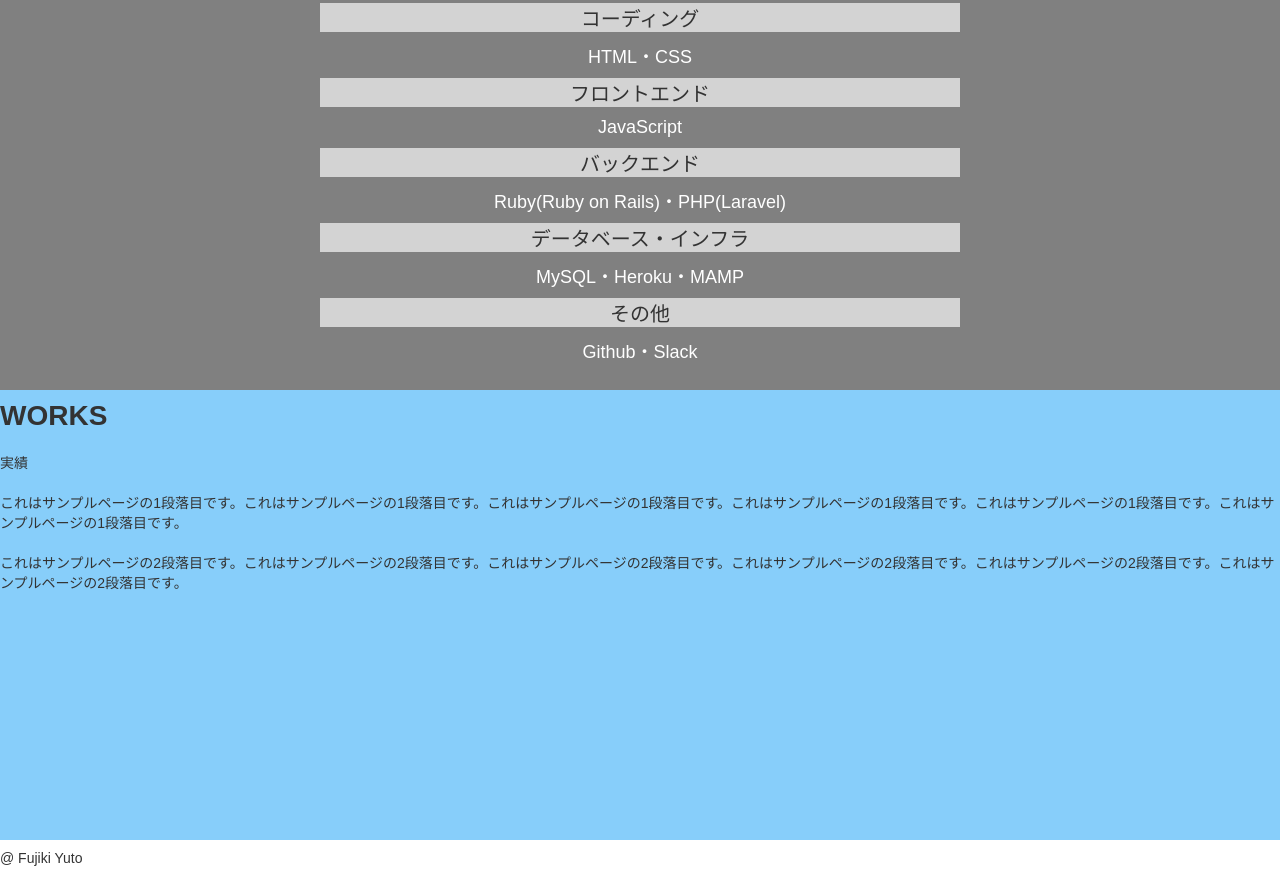
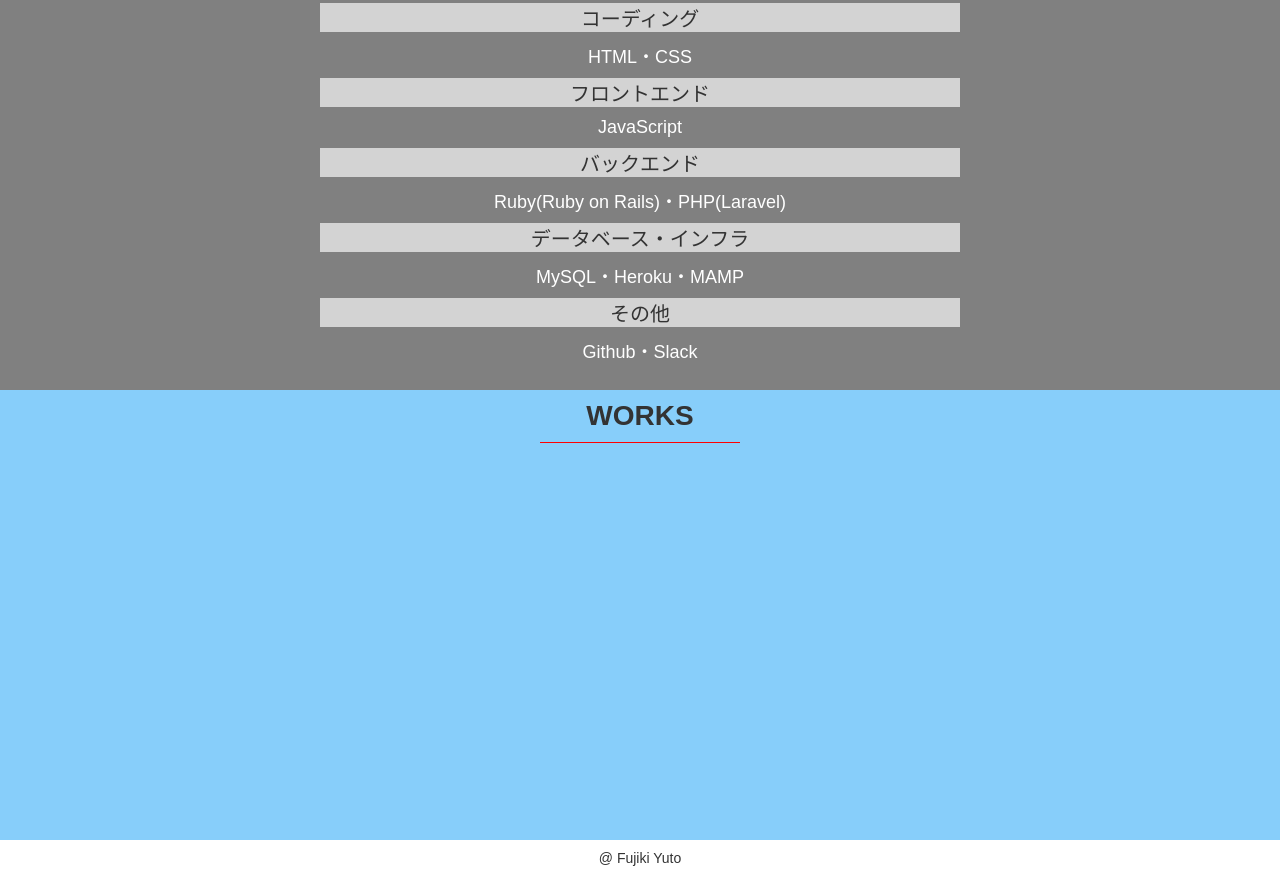
Before and after one commit to yutofujiki/sample_for_githubpages, a plain HTML site: page index.html in a window 1280 px wide. Shown: the part 460-1336 px from the top of the page. Drawn offline with Linux system fonts and the light colour scheme.

Commit message:
フッターと実績の枠組み

```diff
--- a/index.html
+++ b/index.html
@@ -76,14 +76,7 @@
 
       <div class="works_view">
         <div class="works">
-          <h1>WORKS</h1>
-          <p>実績</p>
-          <p class="firstbox">
-            これはサンプルページの1段落目です。これはサンプルページの1段落目です。これはサンプルページの1段落目です。これはサンプルページの1段落目です。これはサンプルページの1段落目です。これはサンプルページの1段落目です。
-          </p>
-          <p class="secondbox">
-            これはサンプルページの2段落目です。これはサンプルページの2段落目です。これはサンプルページの2段落目です。これはサンプルページの2段落目です。これはサンプルページの2段落目です。これはサンプルページの2段落目です。
-          </p>
+          <h1 class="skill-headname">WORKS</h1>
         </div>
       </div>
 
@@ -91,7 +84,7 @@
   </main>
 
     <footer>
-      <p>@ Fujiki Yuto</p>
+      <p class="name-footer">@ Fujiki Yuto</p>
     </footer>
 
   </body>
--- a/style.css
+++ b/style.css
@@ -123,3 +123,7 @@ header {
   background-color: lightskyblue;
   height: 450px;
 }
+
+.name-footer {
+  text-align: center;
+}
```
